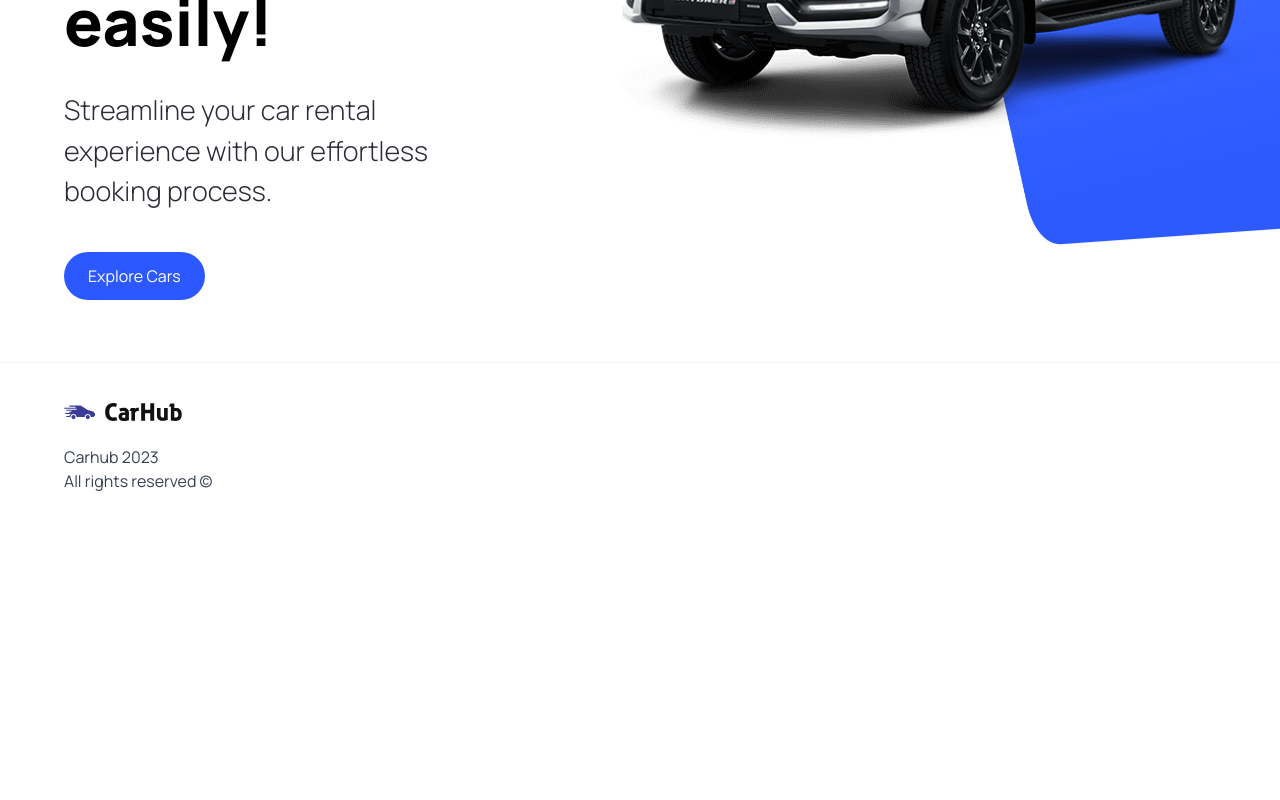
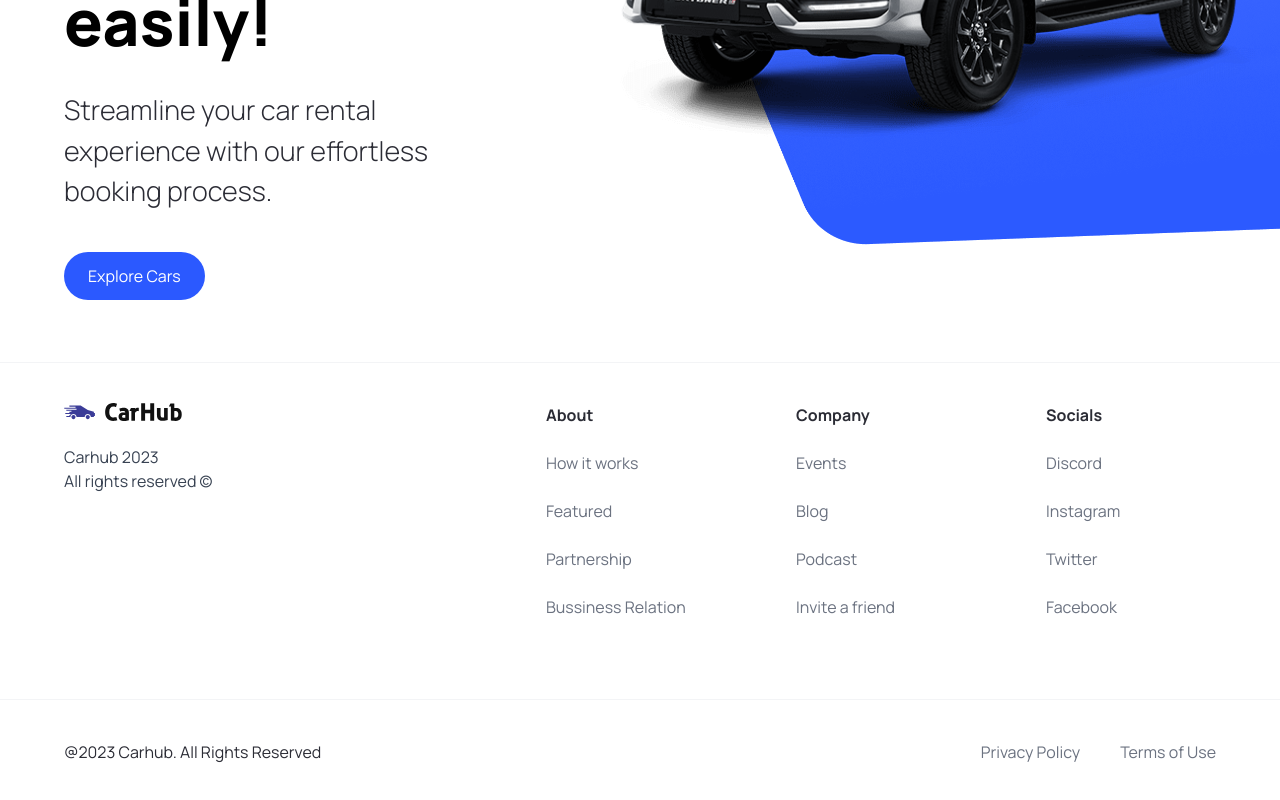
Before and after one commit to nazimameer/car_showcase_nextjs13.4_typescript, a Next.js app: page / in a window 1280 px wide. Shown: the part 458-1258 px from the top of the page. Before the commit the page ends 991 px from the top, so only its background shows below. Built offline with nearby package versions, Linux system fonts and the light colour scheme.

Commit message:
footer finished

```diff
--- a/components/Footer.tsx
+++ b/components/Footer.tsx
@@ -1,26 +1,56 @@
-import Image from 'next/image';
-import Link from 'next/link';
+import { footerLinks } from "@/constants";
+import Image from "next/image";
+import Link from "next/link";
 
 const Footer = () => {
   return (
-    <footer className='flex flex-col text-black-100 mt-5 border-t border-gray-100'>
-      <div className='flex max-md:flex-col flex-wrap justify-between gap-5 sm:px-16 px-6 py-10'>
-        <div className='flex flex-col justify-start items-start gap-6'>
-            <Image src="/logo.svg" alt='logo' width={118} height={18} className='object-contain' />
-            <p className='text-base text-gray-700'>
-                Carhub 2023 <br />
-                All rights reserved &copy;
-
-            </p>
+    <footer className="flex flex-col text-black-100 mt-5 border-t border-gray-100">
+      <div className="flex max-md:flex-col flex-wrap justify-between gap-5 sm:px-16 px-6 py-10">
+        <div className="flex flex-col justify-start items-start gap-6">
+          <Image
+            src="/logo.svg"
+            alt="logo"
+            width={118}
+            height={18}
+            className="object-contain"
+          />
+          <p className="text-base text-gray-700">
+            Carhub 2023 <br />
+            All rights reserved &copy;
+          </p>
         </div>
 
-        <div className='footer__links'>
+        <div className="footer__links">
+          {footerLinks.map((link) => (
+            <div key={link.title} className="footer__link">
+              <h3 className="font-bold">{link.title}</h3>
+              {link.links.map((item) => (
+                <Link
+                  key={item.title}
+                  href={item.url}
+                  className="text-gray-500"
+                >
+                  {item.title}
+                </Link>
+              ))}
+            </div>
+          ))}
+        </div>
+      </div>
 
-
+      <div className="flex justify-between items-center flex-wrap mt-10 border-t border-gray-100 sm:px-16 px-6 py-10">
+        <p>@2023 Carhub. All Rights Reserved</p>
+        <div className="footer__copyrights-link">
+          <Link href="/" className="text-gray-500">
+            Privacy Policy
+          </Link>
+          <Link href="/" className="text-gray-500">
+            Terms of Use
+          </Link>
         </div>
       </div>
     </footer>
-  )
-}
+  );
+};
 
-export default Footer
+export default Footer;
--- a/components/Hero.tsx
+++ b/components/Hero.tsx
@@ -27,11 +27,10 @@ const Hero = () => {
       <div className='hero__image-container'>
         <div className='hero__image'>
           <Image src={`/hero.png`} alt='hero' fill className='object-contain'/>
+        </div>
 
-          <div className='hero__image-overlay'>
+          <div className='hero__image-overlay' />
 
-          </div>
-        </div>
       </div>
     </div>
   )
```
